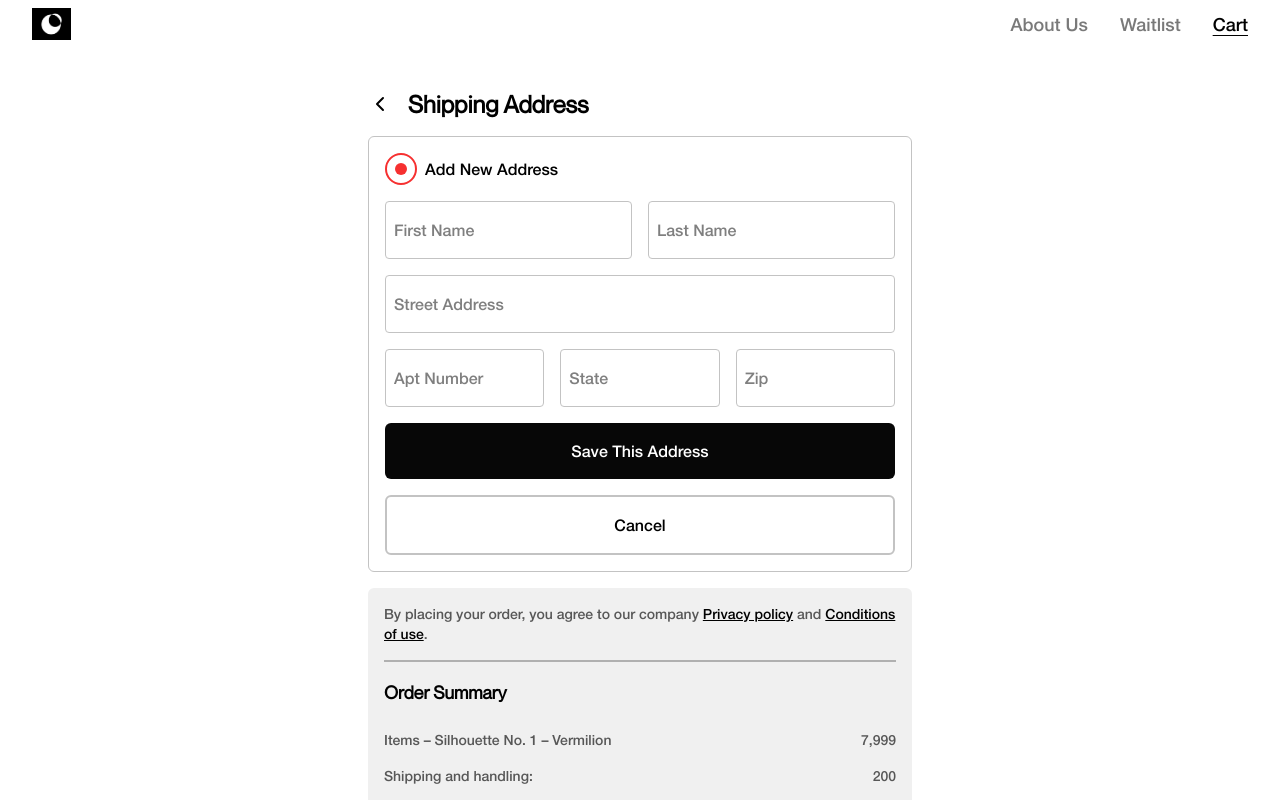
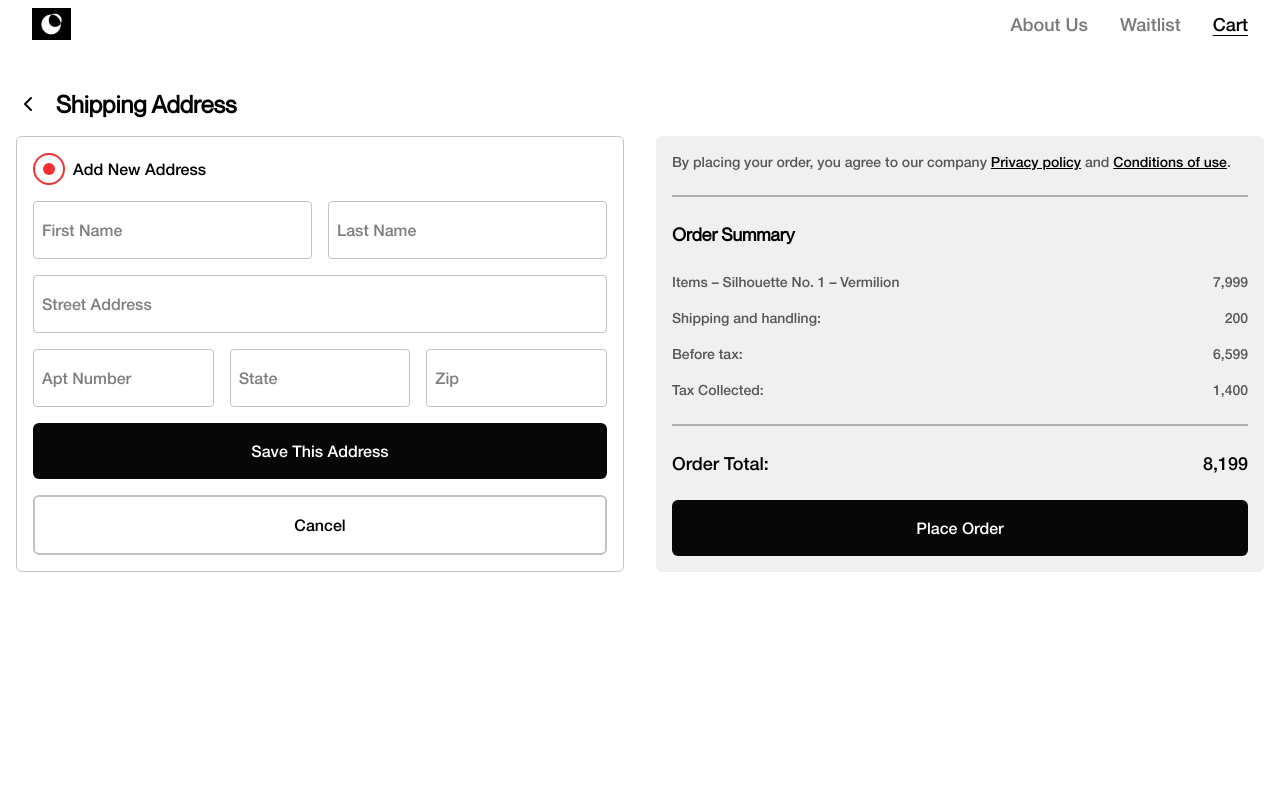
Before and after one commit to KreativeThinker/Eclypse, a Next.js app: page /buy in a window 1280 px wide. Shown: the top 800 px of the page. Built offline with nearby package versions, Linux system fonts and the light colour scheme.

Commit message:
chore: fixes

```diff
--- a/src/app/buy/page.tsx
+++ b/src/app/buy/page.tsx
@@ -4,10 +4,12 @@ import OrderSummary from '@/components/orderSummary'
 
 export default function CheckoutPage() {
   return (
-    <main className="mx-auto max-w-xl px-4 py-6">
+    <main className="mx-auto flex flex-col px-4 py-6">
       <CheckoutHeader />
-      <AddressForm />
-      <OrderSummary />
+      <div className="grid w-full grid-cols-1 justify-center gap-4 md:grid-cols-2 md:gap-8">
+        <AddressForm />
+        <OrderSummary />
+      </div>
     </main>
   )
 }
--- a/src/components/orderSummary.tsx
+++ b/src/components/orderSummary.tsx
@@ -2,7 +2,7 @@ import Button from './button'
 
 export default function OrderSummary() {
   return (
-    <div className="bg-background-2 mt-4 space-y-4 rounded-md p-4">
+    <div className="bg-background-2 mt-4 flex flex-1 flex-col space-y-4 rounded-md p-4 md:mt-0 md:h-full md:justify-between">
       <p className="text-neutral-1 text-sm">
         By placing your order, you agree to our company{' '}
         <span className="font-medium text-black underline">Privacy policy</span> and{' '}
```
